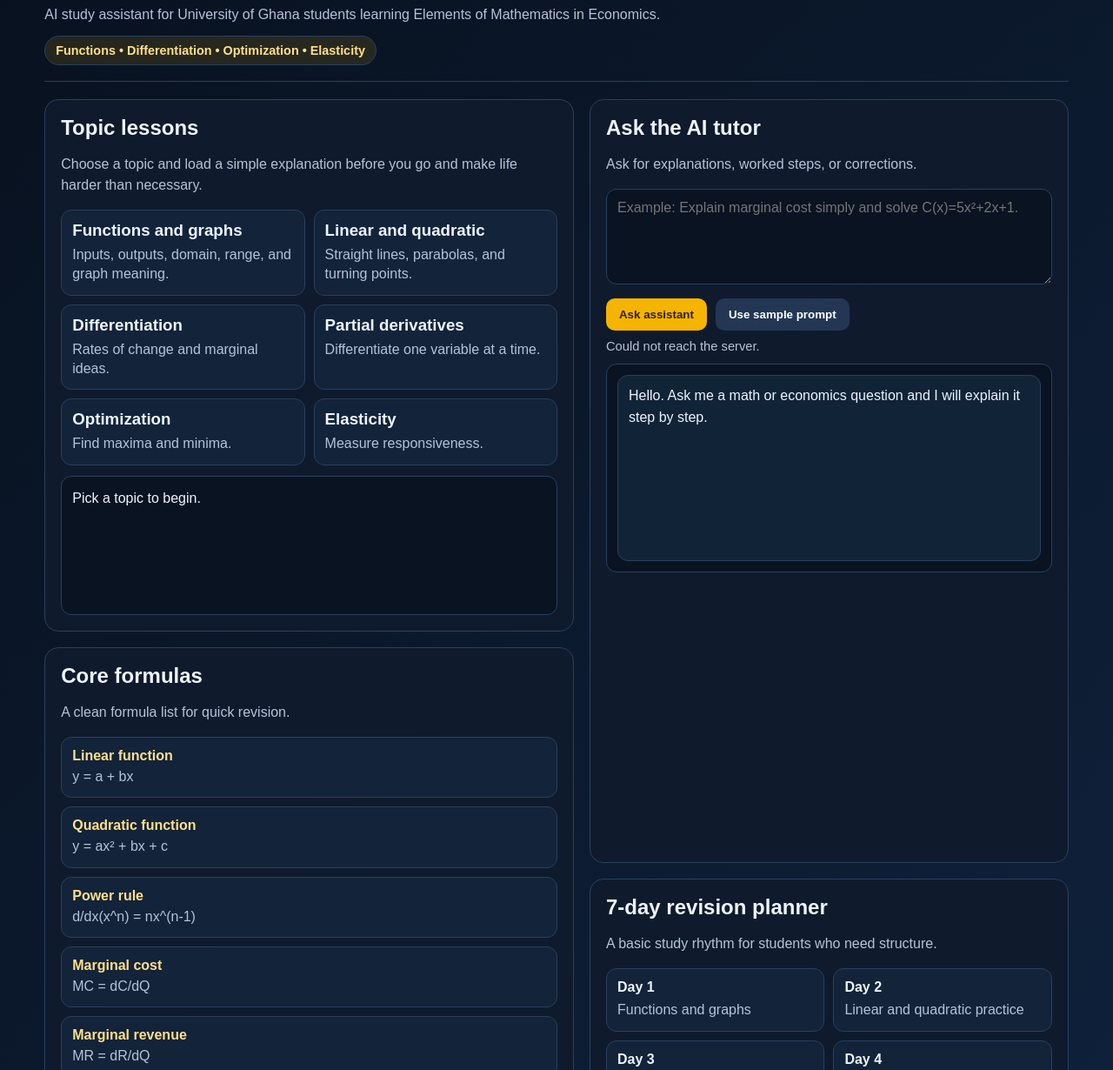
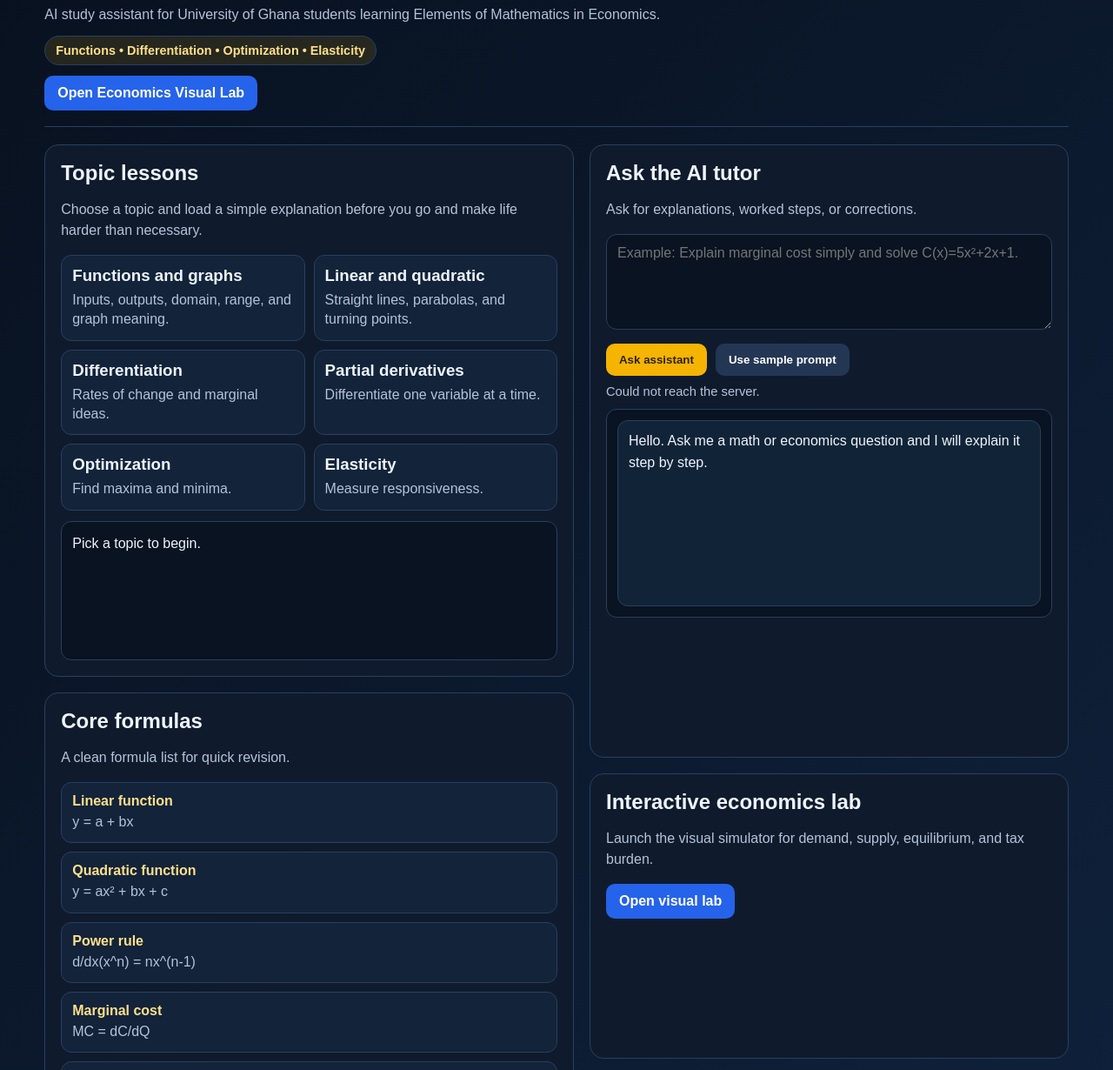
Before and after one commit to lillifeofcisco/Ecomath, a website: page public/index.html in a window 1280 px wide. Shown: the part 60-1290 px from the top of the page at 87% size. Drawn offline with Linux system fonts and the light colour scheme; no server answers.

Commit message:
Link economics visual lab from main app

```diff
--- a/public/index.html
+++ b/public/index.html
@@ -95,12 +95,15 @@
       font: inherit;
     }
     .actions { display: flex; gap: 10px; flex-wrap: wrap; margin-top: 12px; }
-    button {
+    button,
+    .link-btn {
       border: none; border-radius: 10px; padding: 11px 15px;
       font-weight: 700; cursor: pointer;
+      text-decoration: none; display: inline-block;
     }
     .primary { background: var(--accent); color: #2d2200; }
     .secondary { background: var(--accent2); color: white; }
+    .secondary-link { background: var(--accent2); color: white; }
     .ghost { background: #233754; color: white; }
     .chat { min-height: 240px; max-height: 420px; overflow: auto; display: grid; gap: 10px; }
     .bubble {
@@ -133,6 +136,9 @@
       <h1>Ecomath</h1>
       <p class="subhead">AI study assistant for University of Ghana students learning Elements of Mathematics in Economics.</p>
       <div class="badge">Functions • Differentiation • Optimization • Elasticity</div>
+      <div class="actions">
+        <a class="link-btn secondary-link" href="/econ-visual-lab/">Open Economics Visual Lab</a>
+      </div>
     </header>
 
     <main class="grid">
@@ -176,6 +182,14 @@
           <div class="status" id="statusText">Server status not checked yet.</div>
           <div class="chat" id="chatBox">
             <div class="bubble bot">Hello. Ask me a math or economics question and I will explain it step by step.</div>
+          </div>
+        </div>
+
+        <div class="card">
+          <h2>Interactive economics lab</h2>
+          <p class="hint">Launch the visual simulator for demand, supply, equilibrium, and tax burden.</p>
+          <div class="actions">
+            <a class="link-btn secondary-link" href="/econ-visual-lab/">Open visual lab</a>
           </div>
         </div>
 
```
